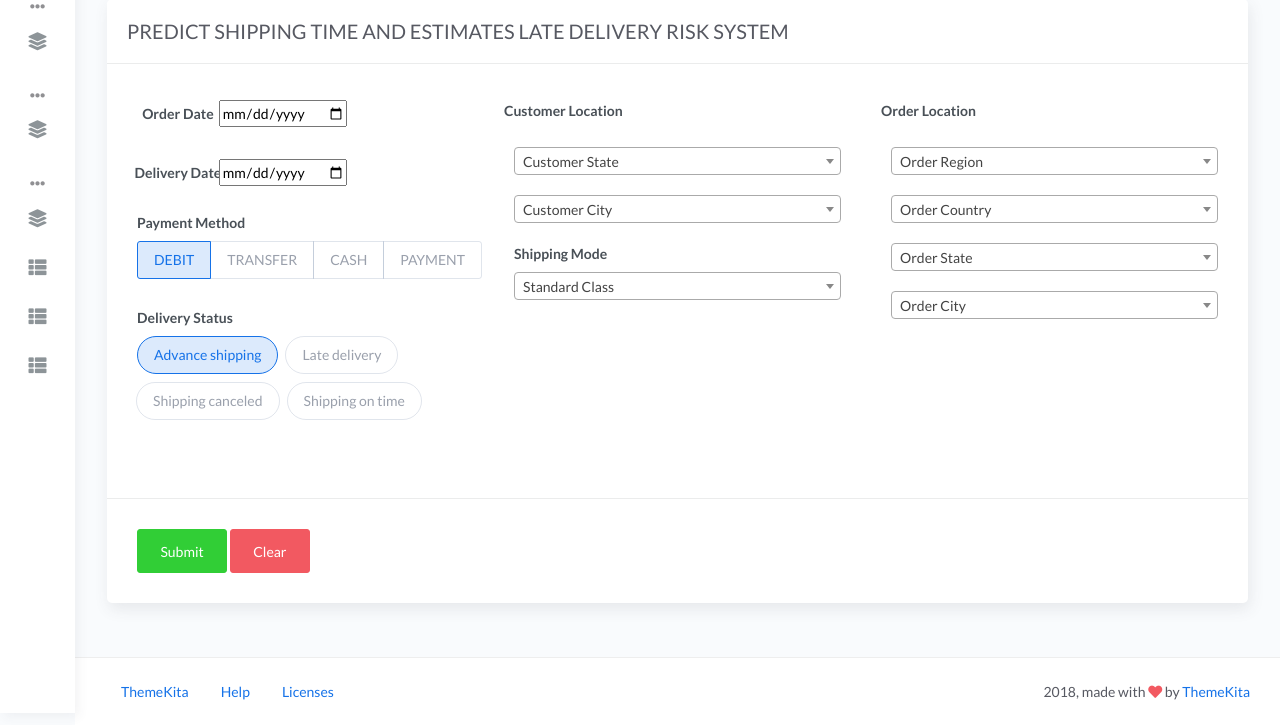
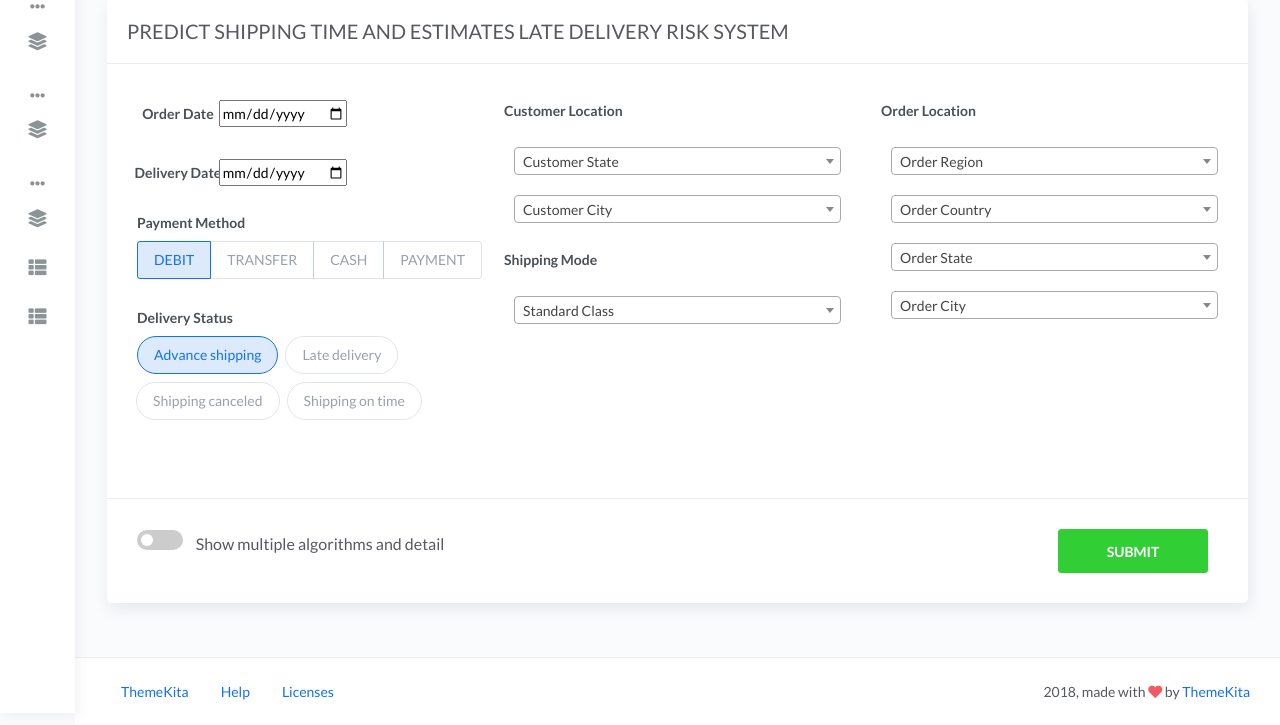
Before and after one commit to qhuy1901/DataCo, a Django app: page / in a window 1280 px wide. Shown: the part 87-812 px from the top of the page. Run offline with Django 4.2, Linux system fonts and the light colour scheme; some libraries are stand-ins or nearby versions.

Commit message:
add multiple algorithms mode and fix execution time

```diff
--- a/homepage/views.py
+++ b/homepage/views.py
@@ -8,9 +8,14 @@ from sklearn import preprocessing
 import joblib
 import os.path
 import numpy as np
+from sklearn.metrics import accuracy_score
 
 def show_result(request):
+    BASE = os.path.dirname(os.path.abspath(__file__))
+
+    # Nhận data từ view
     response = HttpResponse()
+    showMultipleAlgorithms = request.GET.get("showMultipleAlgorithms", None)
     Order_City = request.GET.get("Order_City", None)
     Order_Region = request.GET.get("Order_Region", None)
     Order_Country = request.GET.get("Order_Country", None)
@@ -24,7 +29,9 @@ def show_result(request):
     Order_State = request.GET.get("Order_State", None)
     Payment_Method = request.GET.get("Payment_Method", None)
 
-    df = pd.read_csv('https://raw.githubusercontent.com/qhuy1901/DataMining_DataCoSupplyChainDataset/main/dataco_supply_chain_processed_data_without_encode.csv', header= 0, encoding='unicode_escape')
+
+    # Xử lý endcode dữ liệu raw của người dùng
+    df = pd.read_csv(os.path.join(BASE, 'dataco_supply_chain_processed_data_without_encode.csv'), header= 0, encoding='unicode_escape')
 
     df.drop(['Real_Days_Shipping','Scheduled_Days_Shipping'], axis='columns', inplace=True)
 
@@ -34,9 +41,64 @@ def show_result(request):
         'Order_Month':Order_Date.month,'Order_Year':Order_Date.year,'Shipping_Day':Delivery_Date.day,'Shipping_Month':Delivery_Date.month,'Shipping_Year':Delivery_Date.year, 'Late_Delivery_Risk':0}]
 
     df = pd.concat([df, pd.DataFrame(data)], ignore_index=True)
+    df = encode_data(df)
+    df = df.tail(1)
 
+    # Dự đoán
+    prediction = predict(df, BASE)
 
-    # Encode
+    # In ra kết quả
+    if(showMultipleAlgorithms == "1"):
+        result = print_result_with_multiple_algorithms(prediction, Delivery_Date)
+    else:
+        result = print_result_with_ID3_algorithm(prediction, Delivery_Date)
+    response.write(result)
+
+    return response
+
+def predict(df, BASE):
+    # Get model form .pkl file
+    Real_Days_Shipping_GNB_model = joblib.load(os.path.join(BASE, "Real_Days_Shipping_GNB_model.pkl"))
+    Scheduled_Days_Shipping_GNB_model = joblib.load(os.path.join(BASE, "Scheduled_Days_Shipping_GNB_model.pkl"))
+
+    LR_Real_Days_Shipping_model = joblib.load(os.path.join(BASE, "Real_Days_Shipping_LR_model.pkl"))
+    LR_Scheduled_Days_Shipping_model = joblib.load(os.path.join(BASE, "Scheduled_Days_Shipping_LR_model.pkl"))
+
+    CART_prediction_model = joblib.load(os.path.join(BASE, "CART_prediction_model.pkl"))
+
+    ID3_prediction_model = joblib.load(os.path.join(BASE, "ID3_prediction_model.pkl"))
+
+    # Use the loaded model to make predictions
+    Real_Days_Shipping_Prediction = Real_Days_Shipping_GNB_model.predict(df)
+    Scheduled_Days_Shipping_Prediction = Scheduled_Days_Shipping_GNB_model.predict(df)
+    bayes_pred = pd.concat([pd.Series(Real_Days_Shipping_Prediction), pd.Series(Scheduled_Days_Shipping_Prediction)], axis = 1)
+
+    lr_real_days_shipping_prediction = LR_Real_Days_Shipping_model.predict(df)
+    lr_scheduled_days_shipping_prediction = LR_Scheduled_Days_Shipping_model.predict(df)
+    lr_pred = pd.concat([pd.Series(lr_real_days_shipping_prediction), pd.Series(lr_scheduled_days_shipping_prediction)], axis = 1)
+
+    cart_pred = pd.DataFrame(CART_prediction_model.predict(df))
+    id3_pred = pd.DataFrame(ID3_prediction_model.predict(df))
+
+    pred = pd.concat([id3_pred, cart_pred, bayes_pred, lr_pred], axis = 0)
+
+    Prediction = pd.DataFrame(pred)
+    prediction = Prediction.rename(columns={0:'Fastest_shipment',1:'Avg_shipment'})
+
+    prediction['risk'] = np.where(prediction['Avg_shipment'] >= prediction['Fastest_shipment'],0,1)
+
+    # Add algorithm_name column
+    algorithm = ['ID3', 'CART', 'Naïve Bayes', 'Logistic Regression']
+    accuracy_score = ['97.65%', '97.65%', '94.95%', '93.21%']
+    r_square = ['0.993', '0.992', '0.861', '0.798']
+    mse = ['0.01822', '0.01987', '0.36697', '0.50874']
+    rmse = ['0.01468', '0.01556', '0.25449', '0.30948']
+    prediction = prediction.assign(algorithm_name=algorithm, accuracy_score=accuracy_score,  r_square= r_square, mse=mse, rmse=rmse)
+
+    prediction = prediction.reset_index(drop=True)
+    return prediction
+
+def encode_data(df):
     le = preprocessing.LabelEncoder()
 
     df['Payment_Method'] = le.fit_transform(df['Payment_Method'])
@@ -49,56 +111,95 @@ def show_result(request):
     df['Customer_State'] = le.fit_transform(df['Customer_State'])
     df['Order_State'] = le.fit_transform(df['Order_State'])
 
-    df = df.tail(1)
+    return df
 
-    BASE = os.path.dirname(os.path.abspath(__file__))
-
-    Real_Days_Shipping_GNB_model = joblib.load(os.path.join(BASE, "Real_Days_Shipping_GNB_model.pkl"))
-    Scheduled_Days_Shipping_GNB_model = joblib.load(os.path.join(BASE, "Scheduled_Days_Shipping_GNB_model.pkl"))
-
-    # Use the loaded model to make predictions
-    Real_Days_Shipping_Prediction = Real_Days_Shipping_GNB_model.predict(df)
-    Scheduled_Days_Shipping_Prediction = Scheduled_Days_Shipping_GNB_model.predict(df)
-    bayes_pred = pd.concat([pd.Series(Real_Days_Shipping_Prediction), pd.Series(Scheduled_Days_Shipping_Prediction)], axis = 1)
-
-    Prediction = pd.DataFrame(bayes_pred)
-    prediction = Prediction.rename(columns={0:'Fastest_shipment',1:'Avg_shipment'})
-
-    prediction['risk'] = np.where(prediction['Avg_shipment'] >= prediction['Fastest_shipment'],0,1)
-
-    result = ""
-    for i in range(len(prediction)) :
+def print_result_with_multiple_algorithms(prediction, Delivery_Date):
+    result = """<div style="margin-bottom:20px;  text-align: center;"><b>Prediction result</b></div>
+                                        <table class="table table-bordered table-head-bg-info table-bordered-bd-info">
+                                            <thead>
+                                                <tr>
+                                                    <th scope="col" style="WIDTH: 180px">Algorithm</th>
+                                                    <th scope="col">R square</th>
+                                                    <th scope="col">MSE score</th>
+                                                    <th scope="col">RMSE score</th>
+                                                    <th scope="col">Fastest shipment</th>
+                                                    <th scope="col">Scheduled shipment</th>
+                                                    <th scope="col">Fastest received goods date</th>
+                                                    <th scope="col">Scheduled received goods date</th>
+                                                    <th scope="col" style="WIDTH: 170px">Late Delivery Risk</th>
+                                                </tr>
+                                            </thead>
+                                            <tbody>"""
+    for i in range(len(prediction)):
         Fastest_shipment_date = Delivery_Date + timedelta(days=int(prediction.loc[i, "Fastest_shipment"]))
         Avg_shipment_date = Delivery_Date + timedelta(days=int(prediction.loc[i, "Avg_shipment"]))
         risk = "NO"
         if(int(prediction.loc[i, "risk"]) == 1):
             risk = "YES"
+            result += """<tr>
+                        <td><b>{}</b></td>
+                        <td>{}</td>
+                        <td>{}</td>
+                        <td>{}</td>
+                        <td style="color:red">{}</td>
+                        <td>{}</td>
+                        <td>{}</td>
+                        <td>{}</td>
+                        <td style="color:red">{}</td>
+                    </tr>""".format(prediction.loc[i, "algorithm_name"], prediction.loc[i, "r_square"], prediction.loc[i, "mse"], prediction.loc[i, "rmse"], prediction.loc[i, "Fastest_shipment"], prediction.loc[i, "Avg_shipment"], Fastest_shipment_date.strftime("%b %d, %Y"), Avg_shipment_date.strftime("%b %d, %Y"), risk + " (" +prediction.loc[i, "accuracy_score"]+ ")")
+        else:
+            result += """<tr>
+                        <td><b>{}</b></td>
+                        <td>{}</td>
+                        <td>{}</td>
+                        <td>{}</td>
+                        <td style="color:green">{}</td>
+                        <td>{}</td>
+                        <td>{}</td>
+                        <td>{}</td>
+                        <td style="color:green">{}</td>
+                    </tr>""".format(prediction.loc[i, "algorithm_name"], prediction.loc[i, "r_square"], prediction.loc[i, "mse"], prediction.loc[i, "rmse"], prediction.loc[i, "Fastest_shipment"], prediction.loc[i, "Avg_shipment"], Fastest_shipment_date.strftime("%b %d, %Y"), Avg_shipment_date.strftime("%b %d, %Y"), risk + " (" +prediction.loc[i, "accuracy_score"]+ ")")
 
-        result = """<div style="margin-bottom:20px;  text-align: center;"><b>Prediction result</b></div>
+    result += "</tbody></table>"
+    return result
+
+def print_result_with_ID3_algorithm(prediction, Delivery_Date):
+    result = """<div style="margin-bottom:20px;  text-align: center;"><b>Prediction result</b></div>
                                         <table class="table table-bordered table-head-bg-info table-bordered-bd-info">
                                             <thead>
                                                 <tr>
                                                     <th scope="col">Fastest shipment</th>
                                                     <th scope="col">Scheduled shipment</th>
-                                                    <th scope="col">Fastest receive goods date</th>
-                                                    <th scope="col">Scheduled receive goods date</th>
-                                                    <th scope="col">Late Delivery Risk</th>
+                                                    <th scope="col">Fastest received goods date</th>
+                                                    <th scope="col">Scheduled received goods date</th>
+                                                    <th scope="col" style="WIDTH: 170px">Late Delivery Risk</th>
                                                 </tr>
                                             </thead>
-                                            <tbody>
-                                                <tr>
-                                                    <td>{}</td>
-                                                    <td>{}</td>
-                                                    <td>{}</td>
-                                                    <td>{}</td>
-                                                    <td>{}</td>
-                                                </tr>
-                                            </tbody>
-                                        </table>""".format(prediction.loc[i, "Fastest_shipment"], prediction.loc[i, "Avg_shipment"], Fastest_shipment_date.strftime("%b %d, %Y"), Avg_shipment_date.strftime("%b %d, %Y"), risk)
+                                            <tbody>"""
+    for i in range(1):
+        Fastest_shipment_date = Delivery_Date + timedelta(days=int(prediction.loc[i, "Fastest_shipment"]))
+        Avg_shipment_date = Delivery_Date + timedelta(days=int(prediction.loc[i, "Avg_shipment"]))
+        risk = "NO"
+        if(int(prediction.loc[i, "risk"]) == 1):
+            risk = "YES"
+            result += """<tr>
+                        <td style="color:red">{}</td>
+                        <td>{}</td>
+                        <td>{}</td>
+                        <td>{}</td>
+                        <td style="color:red">{}</td>
+                    </tr>""".format(prediction.loc[i, "Fastest_shipment"], prediction.loc[i, "Avg_shipment"], Fastest_shipment_date.strftime("%b %d, %Y"), Avg_shipment_date.strftime("%b %d, %Y"), risk + " (" +prediction.loc[i, "accuracy_score"]+ ")")
+        else:
+            result += """<tr>
+                        <td style="color:green">{}</td>
+                        <td>{}</td>
+                        <td>{}</td>
+                        <td>{}</td>
+                        <td style="color:green">{}</td>
+                    </tr>""".format(prediction.loc[i, "rmse"], prediction.loc[i, "Fastest_shipment"], prediction.loc[i, "Avg_shipment"], Fastest_shipment_date.strftime("%b %d, %Y"), Avg_shipment_date.strftime("%b %d, %Y"), risk + " (" +prediction.loc[i, "accuracy_score"]+ ")")
 
-    response.write(result)
-
-    return response
+    result += "</tbody></table>"
+    return result
 
 
 class HomeView(View):
--- a/templates/homepage/forms.html
+++ b/templates/homepage/forms.html
@@ -7,6 +7,67 @@
 	<title>DataCo - Delivery Time Prediction</title>
 	<meta content='width=device-width, initial-scale=1.0, shrink-to-fit=no' name='viewport' />
 	<link rel="icon" href="{% static 'assets/img/icon.ico'%}" type="image/x-icon"/>
+	<style>
+		.switch {
+		  position: relative;
+		  display: inline-block;
+		  width: 46px;
+		  height: 20px;
+		}
+
+		.switch input {
+		  opacity: 0;
+		  width: 0;
+		  height: 0;
+		}
+
+		.slider {
+		  position: absolute;
+		  cursor: pointer;
+		  top: 0;
+		  left: 0;
+		  right: 0;
+		  bottom: 0;
+		  background-color: #ccc;
+		  -webkit-transition: .4s;
+		  transition: .4s;
+		}
+
+		.slider:before {
+		  position: absolute;
+		  content: "";
+		  height: 12px;
+		  width: 12px;
+		  left: 4px;
+		  bottom: 4px;
+		  background-color: white;
+		  -webkit-transition: .4s;
+		  transition: .4s;
+		}
+
+		input:checked + .slider {
+		  background-color: #2196F3;
+		}
+
+		input:focus + .slider {
+		  box-shadow: 0 0 1px #2196F3;
+		}
+
+		input:checked + .slider:before {
+		  -webkit-transform: translateX(26px);
+		  -ms-transform: translateX(26px);
+		  transform: translateX(26px);
+		}
+
+		/* Rounded sliders */
+		.slider.round {
+		  border-radius: 34px;
+		}
+
+		.slider.round:before {
+		  border-radius: 50%;
+		}
+		</style>
 
 	<!-- Fonts and icons -->
 	<script src="{% static 'assets/js/plugin/webfont/webfont.min.js'%}"></script>
@@ -122,15 +183,15 @@
 						<li class="nav-item">
 							<a data-toggle="collapse" href="#hi">
 								<i class="fas fa-th-list"></i>
-								<p>Chu Xuan Son</p>
+								<p>Nguyen Thi Thuy Nga</p>
 							</a>
 						</li>
-						<li class="nav-item">
+						{% comment %} <li class="nav-item">
 							<a data-toggle="collapse" href="#hi">
 								<i class="fas fa-th-list"></i>
 								<p>Ng. Anh Truong Thang</p>
 							</a>
-						</li>
+						</li> {% endcomment %}
 					</ul>
 				</div>
 			</div>
@@ -217,8 +278,8 @@
 												</select>
 												<!-- <label for="selectFloatingLabel" class="placeholder">Customer City</label> -->
 											</div>
+											<label class="mt-3 mb-3"><b>Shipping Mode</b></label>
 											<div class="form-group">
-												<label for="defaultSelect">Shipping Mode</label>
 												<select class="form-control form-control" id="Shipping_Mode">
 													<option>Standard Class</option>
 													<option>First Class</option>
@@ -264,8 +325,13 @@
 								<div id="predict_result" style="margin:40px"></div>
 								<div style="margin:20px"></div>
 								<div class="card-action">
-									<button class="btn btn-success" id="submit_btn">Submit</button>
-									<button class="btn btn-danger" id="clear_btn">Clear</button>
+									<button class="btn btn-success" id="submit_btn" style="margin-right: 10px; width: 150px; font-weight: bold; float: right;">SUBMIT</button>
+									{% comment %} <button class="btn btn-danger" id="clear_btn">CLEAR</button> {% endcomment %}
+									<label class="switch">
+										<input type="checkbox" id="showMultipleAlgorithms">
+										<span class="slider round"></span>
+									</label>
+									<p style="display:inline; margin-left:10px;font-size: 16px;">Show multiple algorithms and detail</p>
 								</div>
 							</div>
 						</div>
@@ -346,6 +412,9 @@
 				var Customer_City = $('#Customer_City').val();
 				var Shipping_Mode = $('#Shipping_Mode').val();
 				var Payment_Method = 'DEBIT';
+				var showMultipleAlgorithms = 0;
+				if($('#showMultipleAlgorithms').is(":checked"))
+					showMultipleAlgorithms = 1;
 				if($('#RBG_TRANSFER').is(":checked"))
 					Payment_Method = 'TRANSFER';
 				if($('#RBG_CASH').is(":checked"))
@@ -366,7 +435,7 @@
 					methed:"GET",
 					data:{'Order_City': Order_City, 'Order_Region':Order_Region, 'Order_Country':Order_Country, 'Delivery_Status':Delivery_Status,
 					'Shipping_Mode':Shipping_Mode, 'Order_Date':Order_Date,'Delivery_Date':Delivery_Date,'Customer_State':Customer_State,
-					'Customer_City':Customer_City, 'Order_State':Order_State, 'Payment_Method':Payment_Method },
+					'Customer_City':Customer_City, 'Order_State':Order_State, 'Payment_Method':Payment_Method, 'showMultipleAlgorithms':showMultipleAlgorithms },
 					success:function(data)
 					{
 						$('#predict_result').show();
```
Also changed, not shown: 5 other files.
